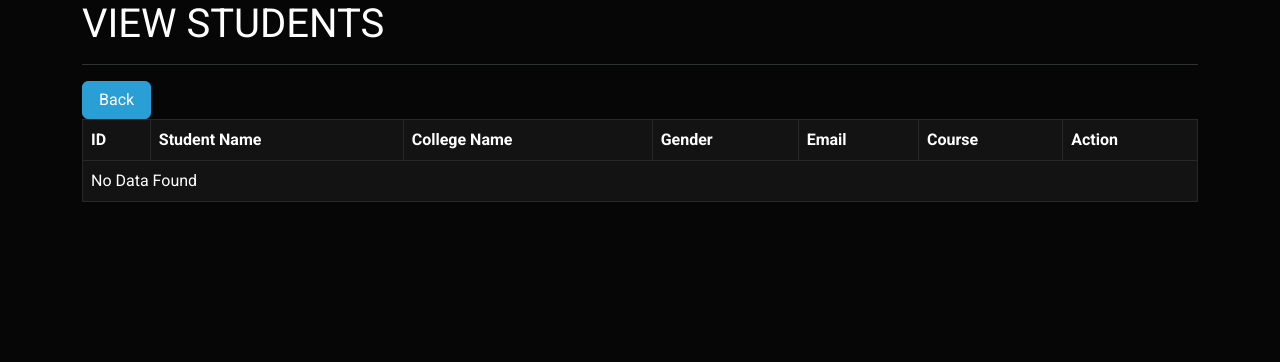
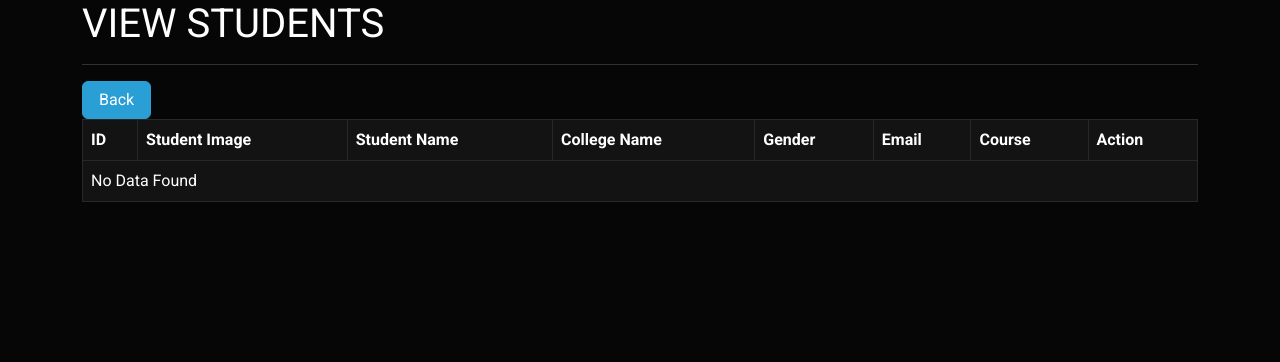
Before and after one commit to chalindunis/College-Management-System, a CodeIgniter app: page /database/index.php/admin/viewStudents/1 in a window 1280 px wide. Shown: the part 58-420 px from the top of the page. Run offline with CodeIgniter, Linux system fonts and the light colour scheme; the visitor is signed in with stand-in values (Sample User, id 1); data that the repository does not hold is empty.

Commit message:
create an option for uploading and displaying student images

```diff
--- a/application/models/Queries.php
+++ b/application/models/Queries.php
@@ -43,7 +43,7 @@
 
         public function getStudents($college_id){ //get student details from the database
             //select the fields that need
-            $this->db->select(['tbl_colleges.collegename','tbl_students.id','tbl_students.studentname','tbl_students.email','tbl_students.gender','tbl_students.course']);
+            $this->db->select(['tbl_colleges.collegename','tbl_students.id','tbl_students.student_img','tbl_students.studentname','tbl_students.email','tbl_students.gender','tbl_students.course']);
             //join tbl students and tbl collections using college_id
             $this->db->from('tbl_students');
             $this->db->join('tbl_colleges', 'tbl_students.college_id = tbl_colleges.college_id');
--- a/application/views/viewStudent.php
+++ b/application/views/viewStudent.php
@@ -8,6 +8,7 @@
             <thead>
                 <tr>
                     <th>ID</th>
+                    <th>Student Image</th>
                     <th>Student Name</th>
                     <th>College Name</th>
                     <th>Gender</th>
@@ -21,6 +22,7 @@
                     <?php foreach($students as $student): ?>
                         <tr>
                             <td><?php echo $student->id; ?></td>
+                            <td><img src="<?php echo base_url('assets/uploads/' . $student->student_img); ?>" alt="User Image" class="student-image" style="display: block; margin: auto;" ></td>  <!--//echo $student->student_img; ?></td>-->
                             <td><?php echo $student->studentname; ?></td>
                             <td><?php echo $student->collegename; ?></td>
                             <td><?php echo $student->gender; ?></td>
```
Also changed, not shown: application/views/addStudent.php (+5 -5 lines).
